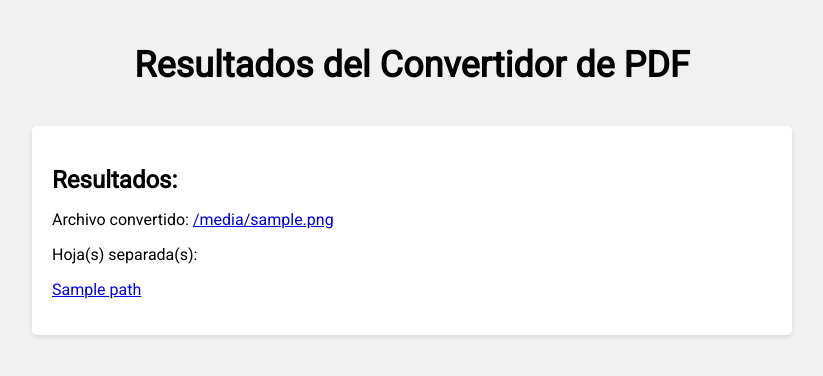
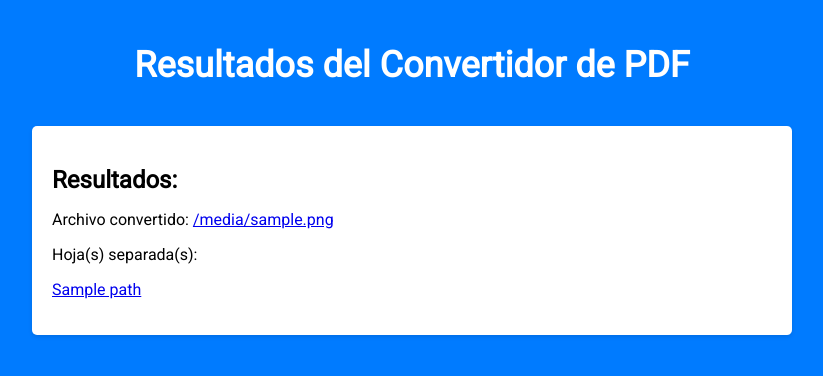
Before and after one commit to Buhod/PDF-CONVERT, a Flask app: template templates/result.html in a window 1280 px wide. Shown: the top 376 px of the page, without its empty margins (228-1051 px from the left). Run offline with Flask 3, Linux system fonts and the light colour scheme; the template is opened without the code that fills it: most values are stand-ins (such as "Sample title", 1, 10 or a date in 2020).

Commit message:
result.html

```diff
--- a/templates/result.html
+++ b/templates/result.html
@@ -8,7 +8,7 @@
     <style>
         body {
             font-family: 'Roboto', sans-serif;
-            background-color: #f1f1f1;
+            background-color: #007bff; /* Cambiar a fondo azul */
             margin: 0;
             padding: 0;
         }
@@ -24,6 +24,7 @@
             text-align: center;
             margin-bottom: 40px;
             font-size: 36px;
+            color: #fff; /* Agregar color blanco al título */
         }
 
         #result {
```
